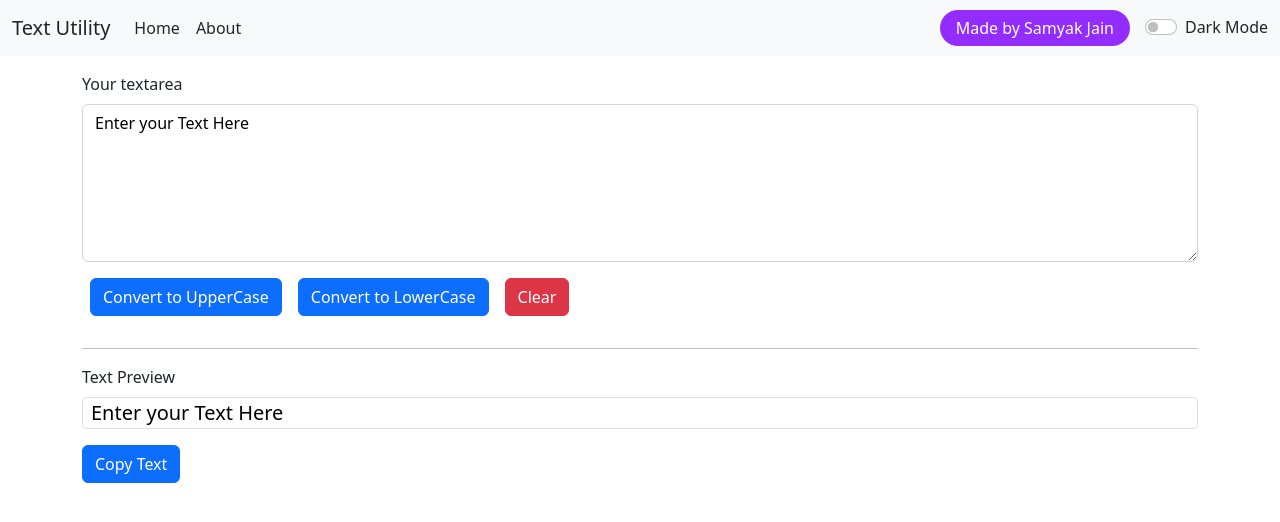
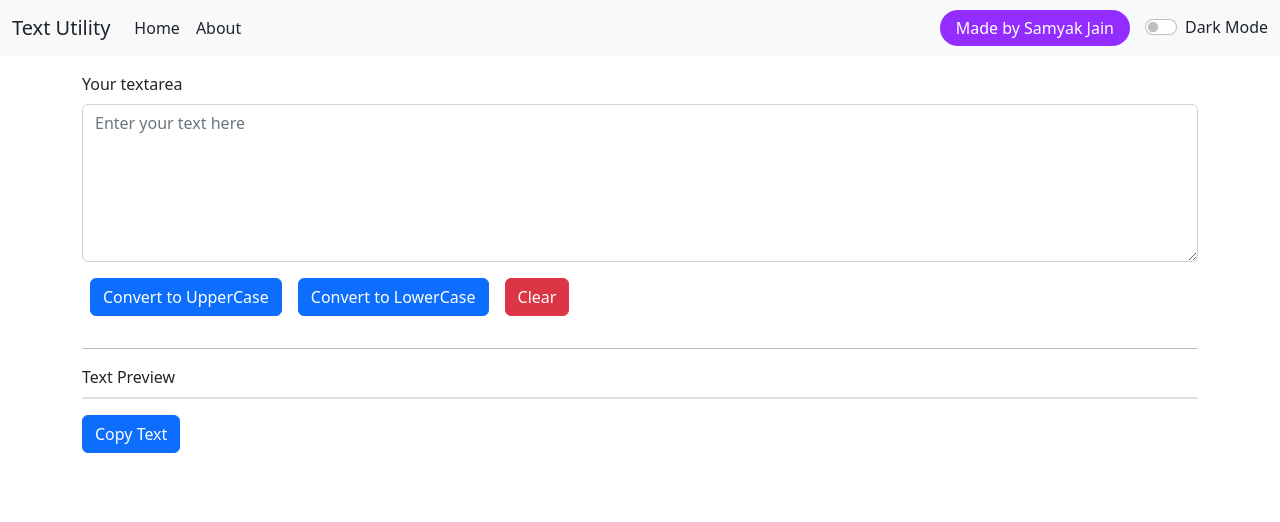
Before and after one commit to samyakjain125/Text-Utility-App, a React (Create React App) app: page / in a window 1280 px wide. Shown: the top 522 px of the page. Built offline with nearby package versions, Linux system fonts and the light colour scheme.

Commit message:
changed usestate to  and added placeholder

```diff
--- a/src/Components/TextArea.js
+++ b/src/Components/TextArea.js
@@ -3,7 +3,7 @@ import copy from "copy-to-clipboard";
 // import { Heading, Input1, Input2, Container, Button } from './Styles'
 
 export default function TextArea(props) {
-    const [text, setText] = useState("Enter your Text Here");
+    const [text, setText] = useState("");
     const [btnText, setBtnText] = useState("Copy Text")
     const textChanged = (event) =>{
         // console.log("text is changed");
@@ -37,7 +37,7 @@ export default function TextArea(props) {
     <div className="container">
     <div className="mb-3 my-3">
         <label htmlFor="exampleFormControlTextarea1" className={`form-label text-${props.mode ==="light"?"dark":"light"}`}>Your textarea</label>
-        <textarea className="form-control" value={text} onChange={textChanged} style={{backgroundColor: props.mode==="light"?"white":"#212529", color: props.mode==="dark"?"white":"black"}}  id="exampleFormControlTextarea1" rows="6"></textarea>
+        <textarea className="form-control" placeholder='Enter your text here' value={text} onChange={textChanged} style={{backgroundColor: props.mode==="light"?"white":"#212529", color: props.mode==="dark"?"white":"black"}}  id="exampleFormControlTextarea1" rows="6"></textarea>
         <button type="button" onClick={handleUpClick} class="btn btn-primary my-3 mx-2">Convert to UpperCase</button>
         <button type="button" onClick={handleDownClick} className="btn  btn-primary my-3 mx-2">Convert to LowerCase</button>
         <button type="button" onClick={handleClear} className="btn btn-danger my-3 mx-2">Clear</button>
```
